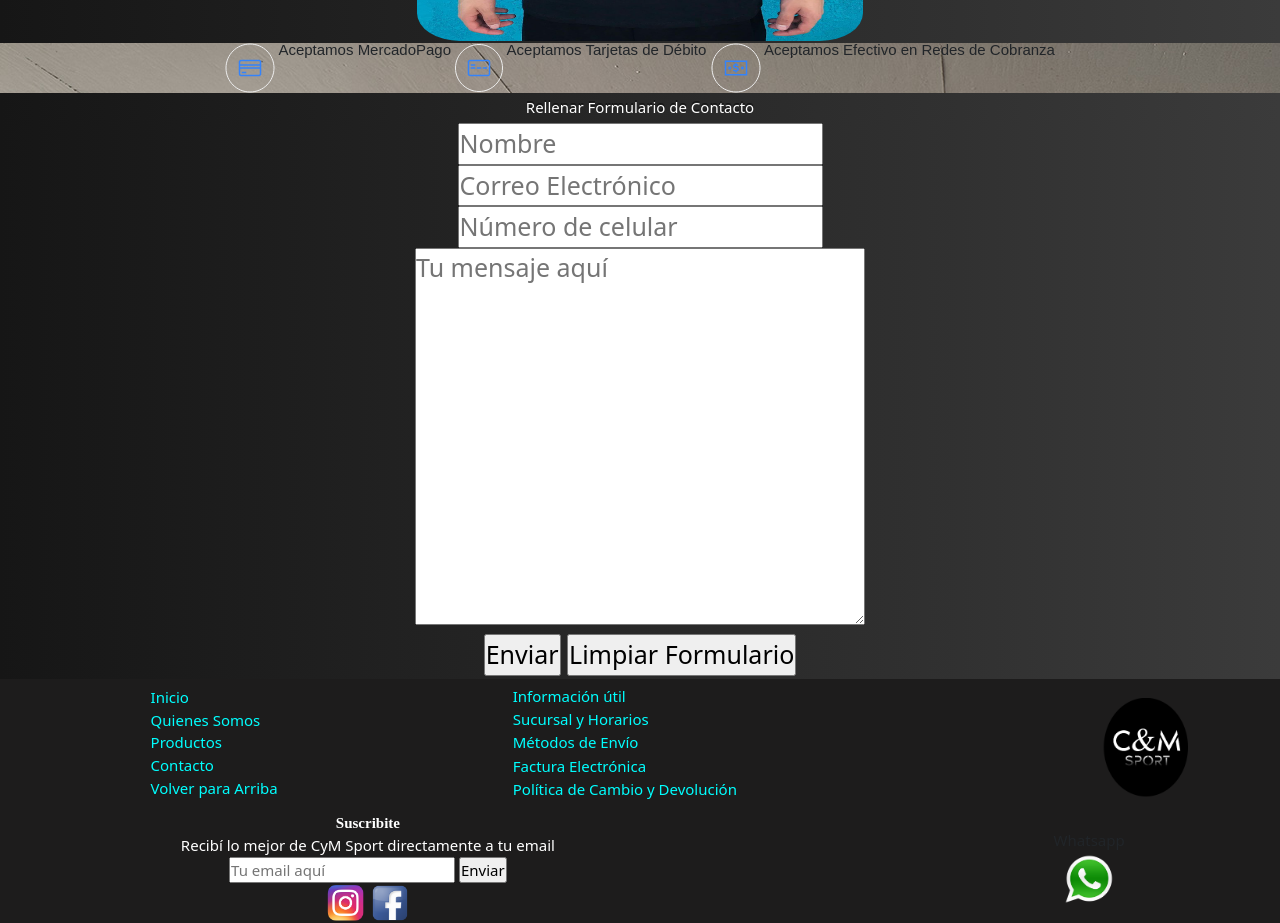
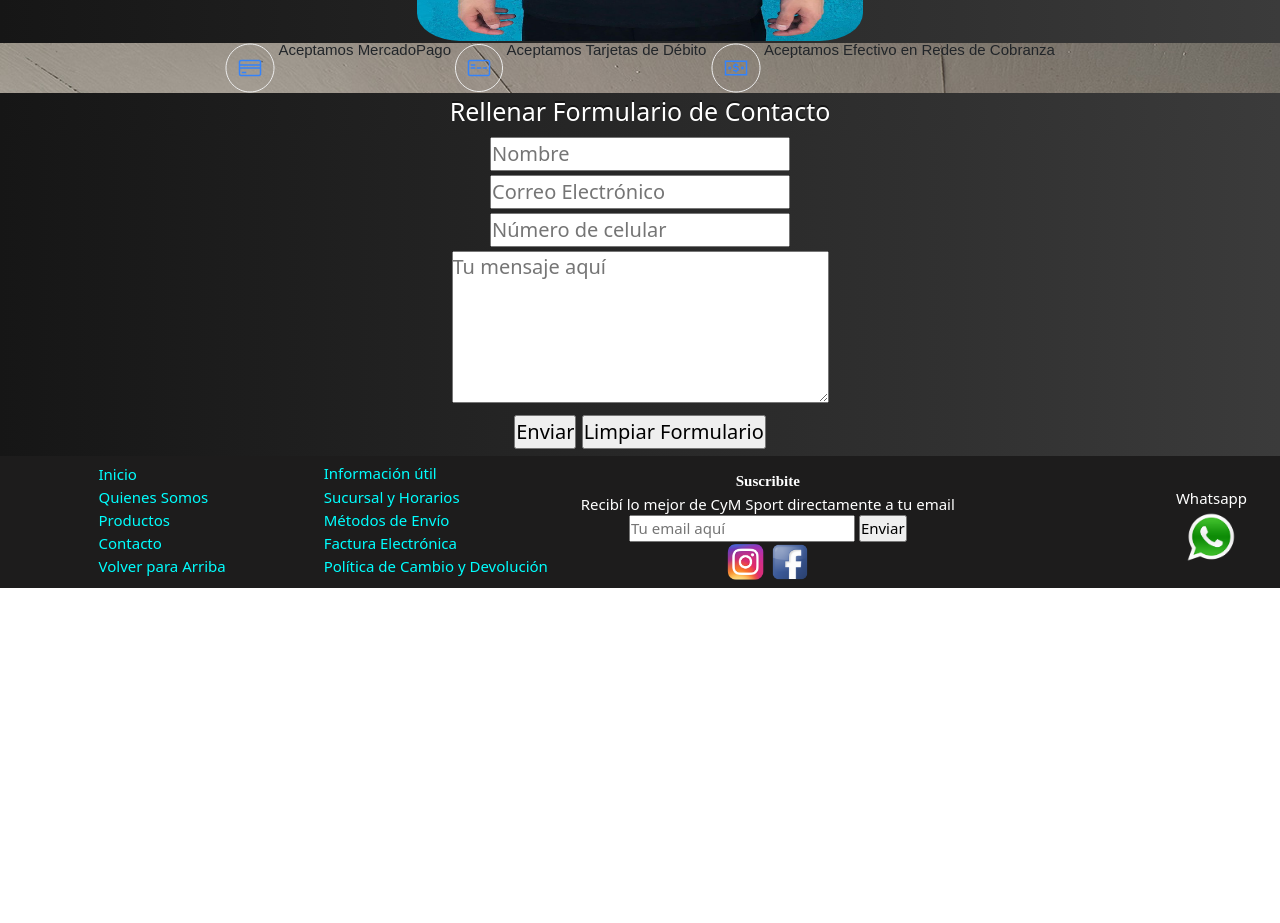
Before and after one commit to SebastianVargas15/Project-Coderhouse, a plain HTML site: page index.html in a window 1280 px wide. Shown: the part 2600-3523 px from the top of the page. After the commit the page ends 3188 px from the top, so only its background shows below. Drawn offline with nearby package versions, Linux system fonts and the light colour scheme; a web font is replaced by a local one.

Commit message:
8 - solucionando posiciones footer y detalles en productos.html

```diff
--- a/estilos/estilos.css
+++ b/estilos/estilos.css
@@ -240,15 +240,21 @@ footer {
 }
 
 .sectionform {
-    padding-top: 3px;
-    padding-bottom: 3px;
     text-align: center;
-    font-size: 2.5rem;
+    font-size: 2.0rem;
 }
 .legendform{
     color: white;
     text-shadow: #161616 0 -2px;
+    font-size: 2.5rem;
 
+}
+.sectionform__div{
+    padding-bottom: 5px;
+}
+
+.forminput{
+    padding: 2px;
 }
 
 /*------------------------------------------------------------------------CLASSES FOOTER---------------------------------------------------------------------------------------*/
@@ -263,7 +269,7 @@ footer {
 .footer__div {
     display: flex;
     flex-wrap: wrap;
-    justify-content: space-around;
+    justify-content: space-evenly;
     padding-left: 2%;
     align-items: center;
 }
@@ -287,6 +293,7 @@ footer {
     display: flex;
     flex-direction: column;
     align-items: center;
+    color: white;
 
 }
 .footer__divwsp__img {
@@ -295,13 +302,6 @@ footer {
     text-align: center;
     transform: translateX(10px)
 }
-
-.footer__divlogo {
-    display: flex;
-    align-items: center;
-    padding-left: 15%;
-}
-
 .footer__divwsp:hover {
     color: white;
 }
@@ -442,7 +442,7 @@ footer {
     flex-wrap: wrap;
     justify-content: center;
     align-items: center;
-    margin-bottom: 60px;
+    margin-bottom: 50px;
 
 }
 .div__description{
@@ -481,8 +481,11 @@ footer {
     .footer{
         justify-content: center;
     }
-    .footer__divlogo{
-        padding: 0%;
+
+    .ulfooter{
+        display: inline-block;
+        transform: translateX(-58%);
+
     }
 
     .footer__divwsp__img {
@@ -492,6 +495,10 @@ footer {
 
     .footer__divsuscribete{
         padding: 0%;
+    }
+
+    .div__description{
+        max-width: 90%;
     }
 
 /*------------------------------------------------------------------------INDEX RESPONSIVE-------------------------------------------------------------------------------*/
--- a/index.html
+++ b/index.html
@@ -105,17 +105,17 @@
             <div class="sectionform__div">
                 <form action="">
                     <legend class="legendform">Rellenar Formulario de Contacto</legend>
-                    <div>
+                    <div class="forminput">
                         <input type="text" required placeholder="Nombre">
                     </div>
-                    <div>
+                    <div class="forminput">
                         <input type="email" required placeholder="Correo Electrónico">
                     </div>
-                    <div><input type="number" required placeholder="Número de celular">
+                    <div class="forminput"><input type="number" required placeholder="Número de celular">
                     </div>
-                    <div><textarea name="text" placeholder="Tu mensaje aquí" id="aa" cols="30" rows="10"></textarea>
+                    <div class="forminput"><textarea name="text" placeholder="Tu mensaje aquí" id="aa" cols="30" rows="5"></textarea>
                     </div>
-                    <div><input type="submit" value="Enviar">
+                    <div class="forminput"><input type="submit" value="Enviar">
                         <input type="reset" value="Limpiar Formulario">
                     </div>
                 </form>
@@ -127,7 +127,7 @@
 
     <footer>
         <section class="footer">
-            <ul>
+            <ul class="ulfooter">
                 <ol class="footer__links"><a href="index.html">Inicio</a></ol>
                 <ol class="footer__links"><a href="pages/quienessomos.html">Quienes Somos</a></ol>
                 <ol class="footer__links"><a href="pages/productos.html">Productos</a></ol>
@@ -156,12 +156,6 @@
                 </ul>
 
             </div>
-
-            <div class="footer__divlogo">
-                <a href="index.html" class="footer__divlogo__imglink"><img src="assets/img/logo original png.png"
-                        alt="cym logo" height="100"></a>
-            </div>
-
             <div class="footer__divsuscribete">
 
                 <b class="footer__divsuscribete__b">Suscribite</b>
```
Also changed, not shown: pages/contacto.html (+1 -4 lines), pages/preguntasfrecuentes.html (+1 -4 lines), pages/productos.html (+4 -5 lines), pages/quienessomos.html (+0 -6 lines).
